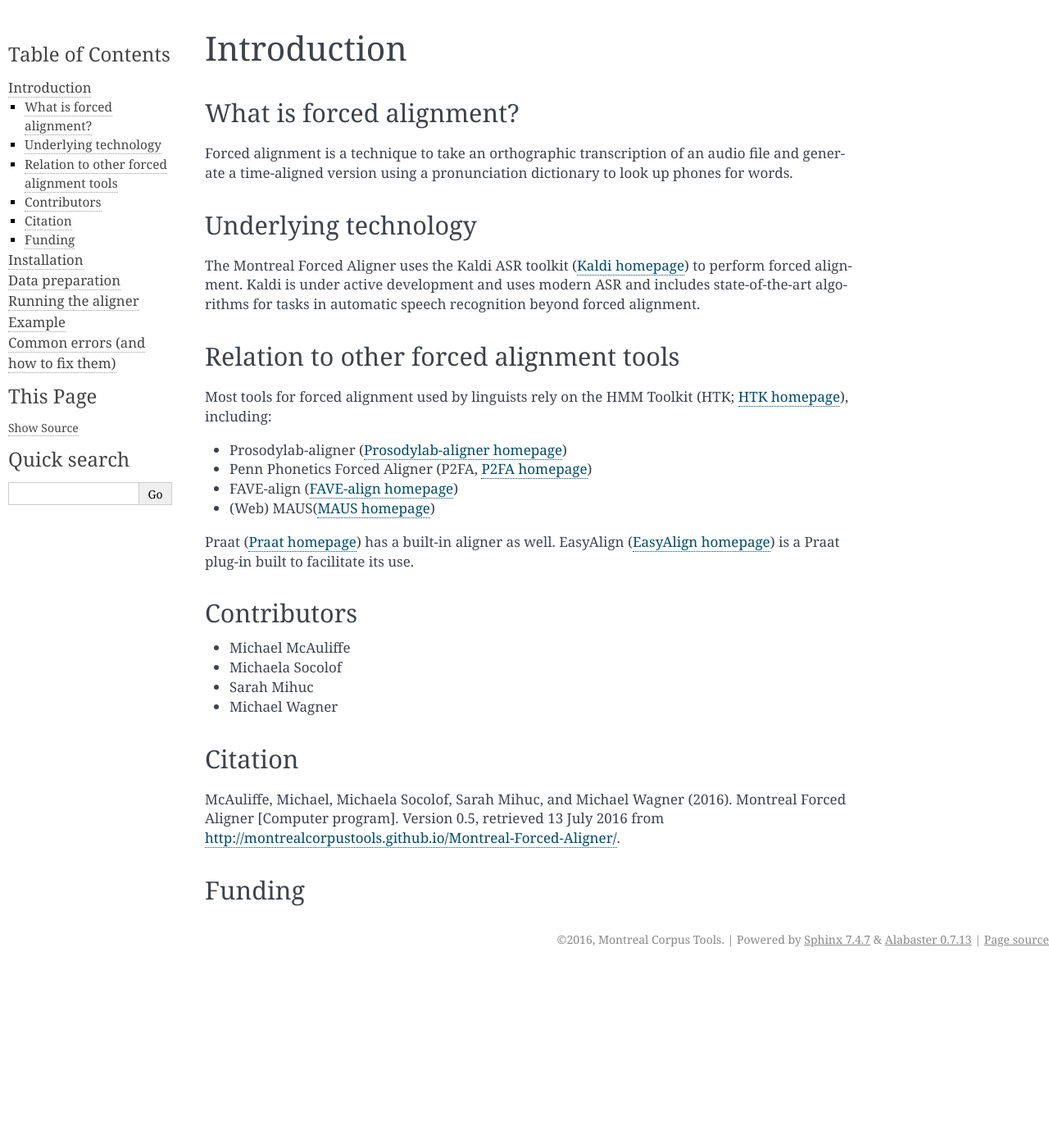
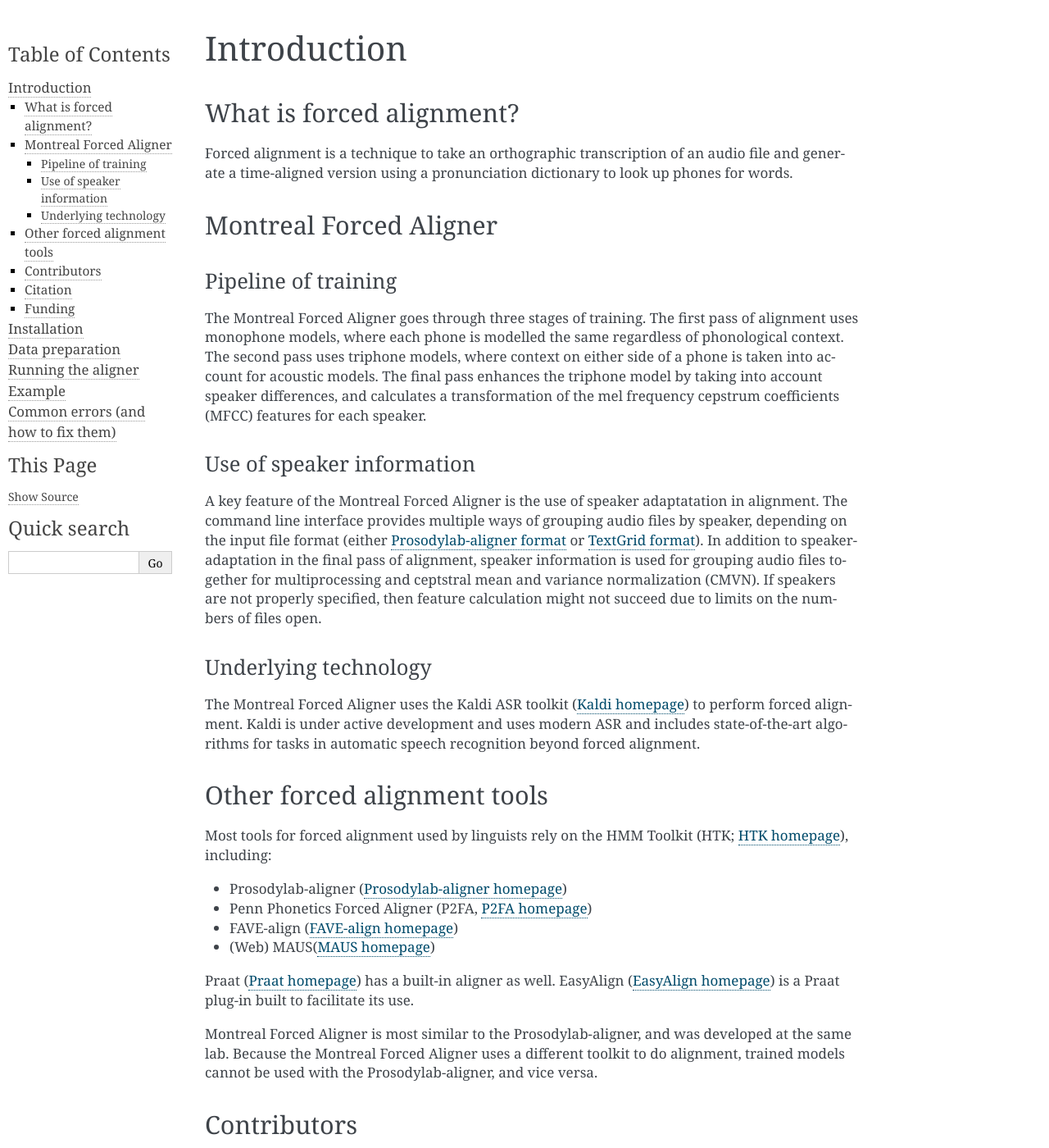
Before and after one commit to MontrealCorpusTools/Montreal-Forced-Aligner, a Sphinx documentation site: the page built from docs/source/introduction.rst, in a window 1280 px wide and 1400 px high. Shown: the whole window at 82% size. Built offline with Sphinx 7.4.7, drawn with Linux system fonts in a browser that asks for light colours; some of the changed text lies outside the part shown.

Commit message:
Some doc updates

```diff
--- a/docs/source/aligning.rst
+++ b/docs/source/aligning.rst
@@ -38,7 +38,7 @@
 The Montreal Forced Aligner comes with pretrained models/dictionaries for:
 
 - English - trained from the LibriSpeech data set (`LibriSpeech corpus`_)
-- Quebec French
+- Quebec French - coming soon
 
 Command template:
 
--- a/docs/source/data_format.rst
+++ b/docs/source/data_format.rst
@@ -4,7 +4,9 @@
 Data formats
 ************
 
-Prosodylab-Aligner format
+.. _prosodylab_format:
+
+Prosodylab-aligner format
 =========================
 
 Every .wav sound file you are aligning must have a corresponding .lab
@@ -34,6 +36,8 @@
 for words and a tier for phones.
 
 <<PICTURE OF OUTPUT TEXTGRID - ALA A LIBRISPEECH UTTERANCE>>
+
+.. _textgrid_format:
 
 TextGrid format
 ===============
--- a/docs/source/dictionary.rst
+++ b/docs/source/dictionary.rst
@@ -1,4 +1,3 @@
-.. _dictionary:
 
 .. _`LibriSpeech lexicon`: http://www.openslr.org/resources/11/librispeech-lexicon.txt
 
@@ -8,6 +7,7 @@
 
 .. _`Prosodylab-aligner French dictionary`: https://github.com/prosodylab/prosodylab-alignermodels/blob/master/FrenchQuEu/fr-QuEu.dict
 
+.. _dictionary:
 
 ************
 Dictionaries
--- a/docs/source/installation.rst
+++ b/docs/source/installation.rst
@@ -1,8 +1,9 @@
-.. _installation:
 
 .. _`Montreal Forced Aligner releases`: https://github.com/MontrealCorpusTools/Montreal-Forced-Aligner/releases
 
 .. _`Kaldi GitHub repository`: https://github.com/kaldi-asr/kaldi
+
+.. _installation:
 
 ************
 Installation
--- a/docs/source/introduction.rst
+++ b/docs/source/introduction.rst
@@ -16,15 +15,50 @@
 
 .. _`EasyAlign homepage`: http://latlcui.unige.ch/phonetique/easyalign.php
 
+.. _`@wavable`: https://twitter.com/wavable
+
+.. _`Github`: http://mmcauliffe.github.io/
+
+.. _introduction:
+
+************
 Introduction
-============
+************
 
 What is forced alignment?
--------------------------
+=========================
 
 Forced alignment is a technique to take an orthographic transcription of
 an audio file and generate a time-aligned version using a pronunciation
 dictionary to look up phones for words.
+
+
+Montreal Forced Aligner
+=======================
+
+Pipeline of training
+--------------------
+
+The Montreal Forced Aligner goes through three stages of training.  The
+first pass of alignment uses monophone models, where each phone is modelled
+the same regardless of phonological context.  The second pass uses triphone
+models, where context on either side of a phone is taken into account for
+acoustic models.  The final pass enhances the triphone model by taking
+into account speaker differences, and calculates a transformation of the
+mel frequency cepstrum coefficients (MFCC) features for each speaker.
+
+Use of speaker information
+--------------------------
+
+A key feature of the Montreal Forced Aligner is the use of speaker
+adaptatation in alignment.  The command line interface provides multiple
+ways of grouping audio files by speaker, depending on the input file format
+(either :ref:`prosodylab_format` or :ref:`textgrid_format`).
+In addition to speaker-adaptation in the final pass of alignment, speaker
+information is used for grouping audio files together for multiprocessing
+and ceptstral mean and variance normalization (CMVN).  If speakers are not
+properly specified, then feature calculation might not succeed due to
+limits on the numbers of files open.
 
 Underlying technology
 ---------------------
@@ -34,8 +68,8 @@
 Kaldi is under active development and uses modern ASR and includes state-of-the-art algorithms for tasks
 in automatic speech recognition beyond forced alignment.
 
-Relation to other forced alignment tools
-----------------------------------------
+Other forced alignment tools
+============================
 
 Most tools for forced alignment used by linguists rely on the HMM Toolkit
 (HTK; `HTK homepage`_), including:
@@ -45,28 +79,28 @@
 * FAVE-align (`FAVE-align homepage`_)
 * (Web) MAUS(`MAUS homepage`_)
 
-Praat (`Praat homepage`_)
-has a built-in aligner as well.
-EasyAlign (`EasyAlign homepage`_)
-is a Praat plug-in built to facilitate its use.
+Praat (`Praat homepage`_) has a built-in aligner as well.
+EasyAlign (`EasyAlign homepage`_) is a Praat plug-in built to facilitate its use.
 
-
-
+Montreal Forced Aligner is most similar to the Prosodylab-aligner, and
+was developed at the same lab.  Because the Montreal Forced Aligner uses
+a different toolkit to do alignment, trained models cannot be used with
+the Prosodylab-aligner, and vice versa.
 
 Contributors
-------------
+============
 
-* Michael McAuliffe
+* Michael McAuliffe (michael.e.mcauliffe@gmail.com, `Github`_, `@wavable`_)
 * Michaela Socolof
 * Sarah Mihuc
 * Michael Wagner
 
 Citation
---------
+========
 
 McAuliffe, Michael, Michaela Socolof, Sarah Mihuc, and Michael Wagner (2016).
 Montreal Forced Aligner [Computer program]. Version 0.5,
 retrieved 13 July 2016 from http://montrealcorpustools.github.io/Montreal-Forced-Aligner/.
 
 Funding
--------
+=======
```
Also changed, not shown: other parts of docs/source/introduction.rst (+0 -1 lines).
